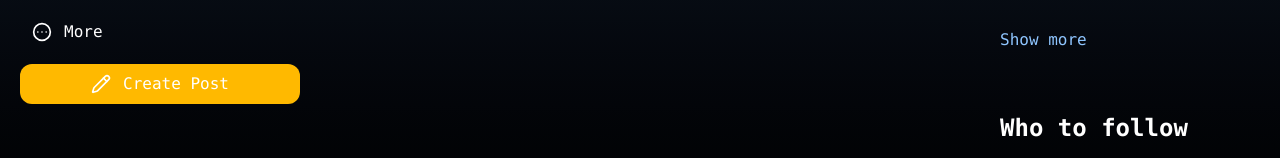
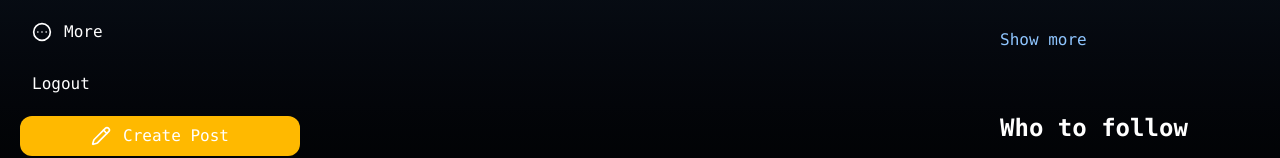
Before and after one commit to sachidtiwari333/Connectify, a React (Vite) app in the folder client/: page / in a window 1280 px wide. Shown: the part 368-526 px from the top of the page. Built offline with nearby package versions, Linux system fonts and the light colour scheme; no server answers.

Commit message:
logout is added

```diff
--- a/client/src/components/LeftSideNavBar.jsx
+++ b/client/src/components/LeftSideNavBar.jsx
@@ -16,6 +16,7 @@ import {
 import { Link, useLocation } from "react-router-dom";
 import { useState } from "react";
 import UserCard from "./UserCard";
+import LogoutButton from "./LogoutButton";
 
 const LeftSideNavBar = () => {
   const [isOpen, setIsOpen] = useState(false);
@@ -207,6 +208,9 @@ const LeftSideNavBar = () => {
               More
             </button>
 
+            <LogoutButton />
+
+
             <button className="flex items-center justify-center gap-3 px-3 py-2 rounded-xl w-full bg-amber-400">
               <Pencil size={20} />
               Create Post
--- /dev/null
+++ b/client/src/components/LogoutButton.jsx
@@ -0,0 +1,31 @@
+import axios from "axios";
+import { useNavigate } from "react-router-dom";
+
+
+const LogoutButton = () => {
+  const navigate = useNavigate()
+  const logout = async() =>{
+    try{
+      const response = await axios.post( 'http://localhost:3000/api/v1/auth/logout',
+        {},
+        {
+          withCredentials : true
+        }
+       )
+       console.log(response);
+       navigate('/login')
+    }catch(err){
+      console.log(err);
+
+    }
+  }
+  return (
+    <>
+      <button className="flex gap-3 items-center hover:bg-gray-600 px-3 py-2 rounded-xl w-full" onClick={()=>{
+        logout()
+      }}>Logout</button>
+    </>
+  )
+}
+
+export default LogoutButton
```
